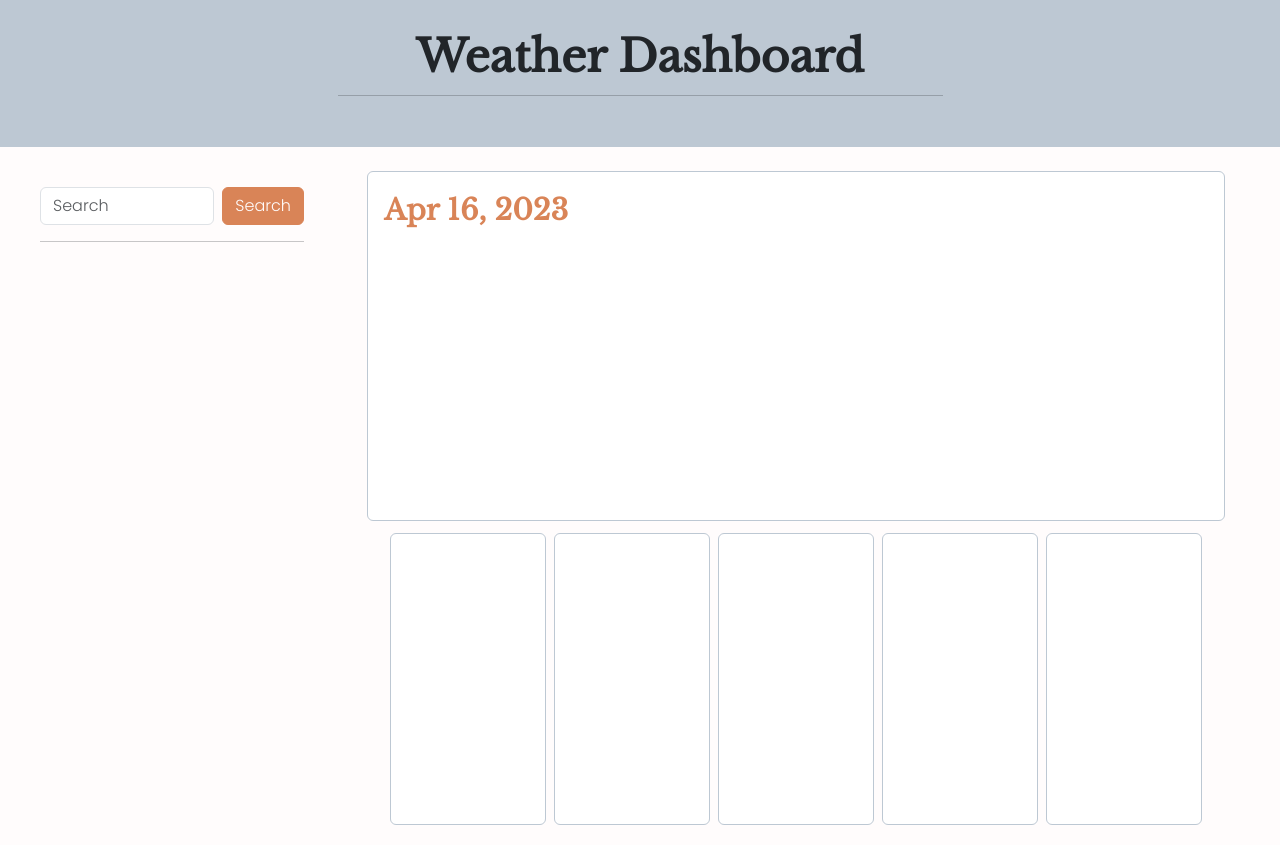
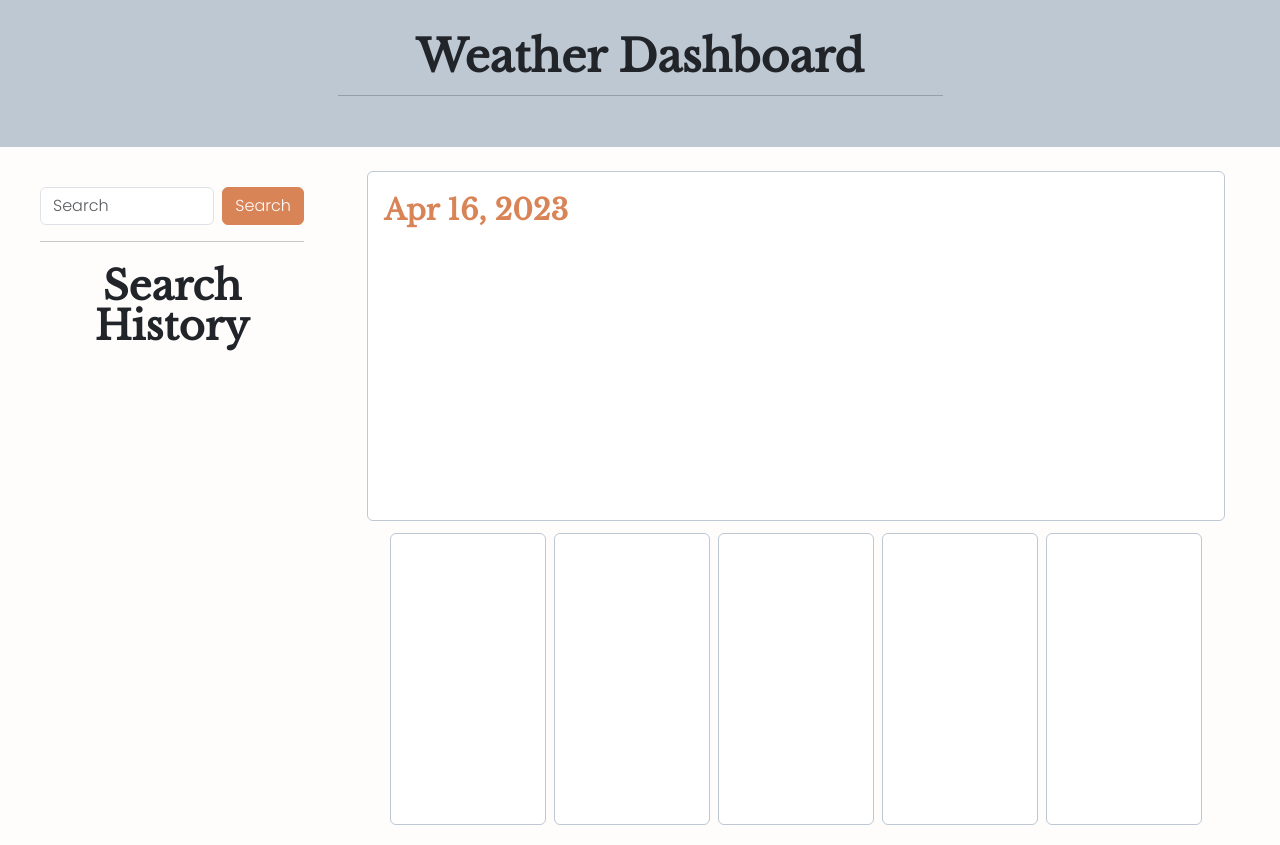
Before and after one commit to josielynngriffin/weather-dash-challenge-06, a plain HTML site: page index.html in a window 1280 px wide. Drawn offline with nearby package versions, Linux system fonts and the light colour scheme; a web font is replaced by a local one.

Commit message:
Fix search history heading being overwritten

```diff
--- a/index.html
+++ b/index.html
@@ -42,8 +42,11 @@
                     <hr>
                 </li>
                 <li class="nav__list text-center m-2">
-                    <div  class="d-flex flex-column align-items-center" id="search-history__cont">
-                        <h2>Search History</h2>
+                    <div  class="d-flex flex-column align-items-center">
+                        <h2 class="m-2">Search History</h2>
+                        <div id="search-history__cont">
+
+                        </div>
                         <!--<button class="btn btn-outline-success" id="search-history__button">ex</button>-->
 
                     </div>
```
